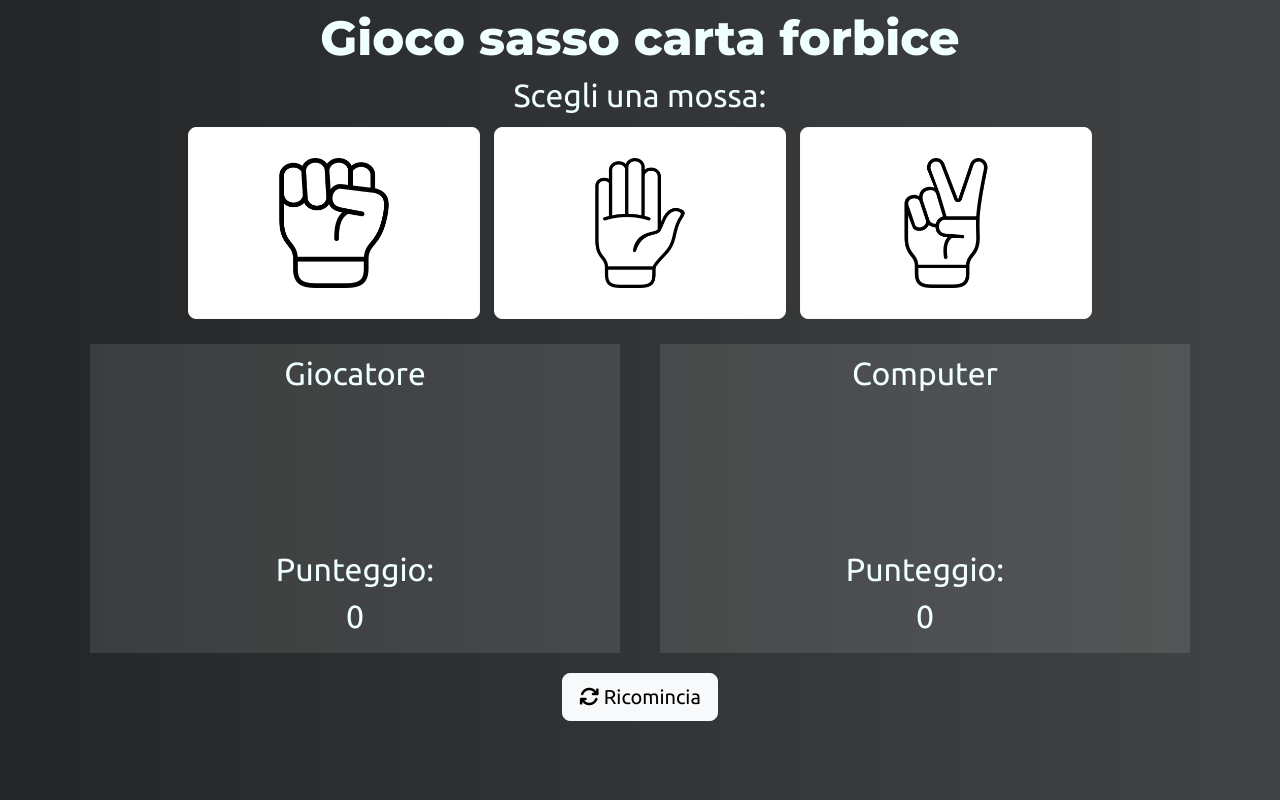
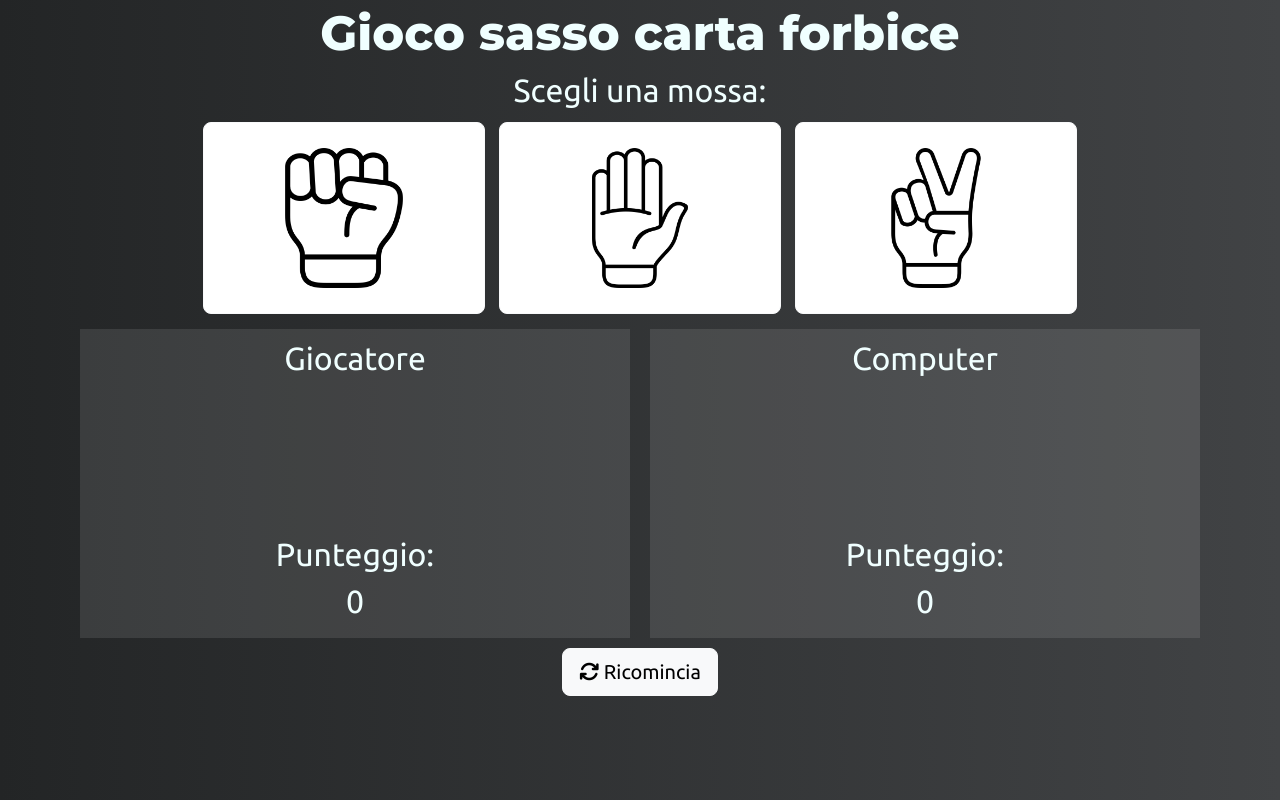
Before and after one commit to DavideFolk/sasso-carta-forbice, a plain HTML site: page index.html in a window 1280 px wide. Drawn offline with nearby package versions, Linux system fonts and the light colour scheme.

Commit message:
Add files via upload

```diff
--- a/css/style.css
+++ b/css/style.css
@@ -7,14 +7,14 @@ body {
 }
 
 h1 {
-    padding-top: 10px;
+    padding-top: 5px;
     font-family: 'Montserrat', sans-serif;
     font-weight: 800;
 }
 
 .img-gioco {
     height: 150px;
-    padding: 10px 30px;
+    padding: 5px 20px;
     background-color: white;
     border-radius: 4%;
 }
@@ -24,7 +24,7 @@ h1 {
 }
 
 .col {
-    margin: 20px;
+    margin: 10px;
     padding: 10px;
     background-color: rgba(255, 255, 255, 0.1);
 }
@@ -47,7 +47,7 @@ h3 {
     background-color: rgb(234, 234, 238, 0.6);
     color: black;
     position: absolute;
-    top: 53%;
+    top: 55%;
     left: 50%;
     margin: auto;
     width: 300px;
```
